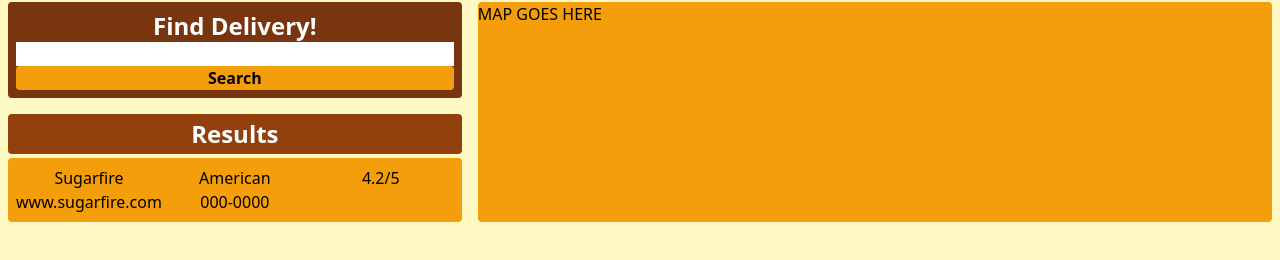
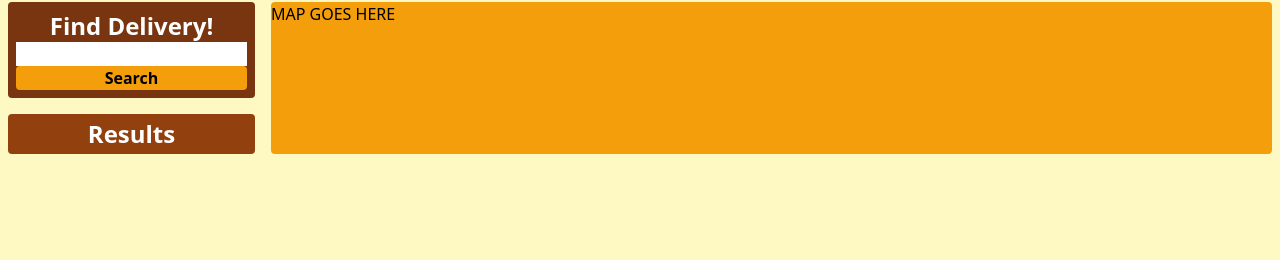
Before and after one commit to eabaynes/Food-Finder, a website built with Vite: page index.html in a window 1280 px wide. Shown: the part 94-354 px from the top of the page. Built offline with nearby package versions, Linux system fonts and the light colour scheme; no server answers.

Commit message:
remove test restaurant info

```diff
--- a/index.html
+++ b/index.html
@@ -39,19 +39,7 @@
           >
             Results
           </h2>
-          <ul id="results">
-            <li>
-              <ul
-                class="mt-1 grid grid-cols-3 rounded bg-amber-500 p-2 text-center"
-              >
-                <li>Sugarfire</li>
-                <li>American</li>
-                <li>4.2/5</li>
-                <li>www.sugarfire.com</li>
-                <li>000-0000</li>
-              </ul>
-            </li>
-          </ul>
+          <ul id="results"></ul>
         </section>
       </div>
 
```
